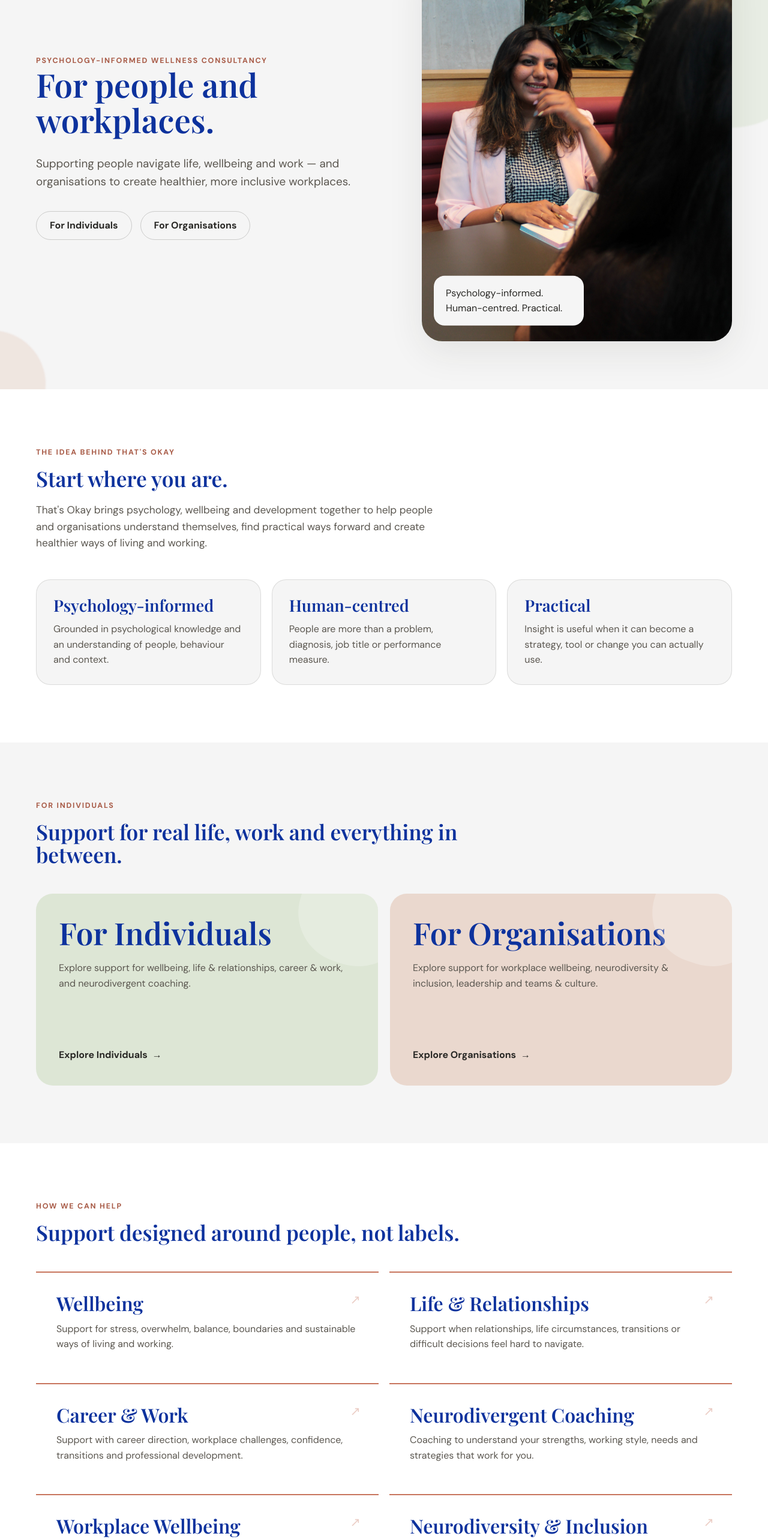
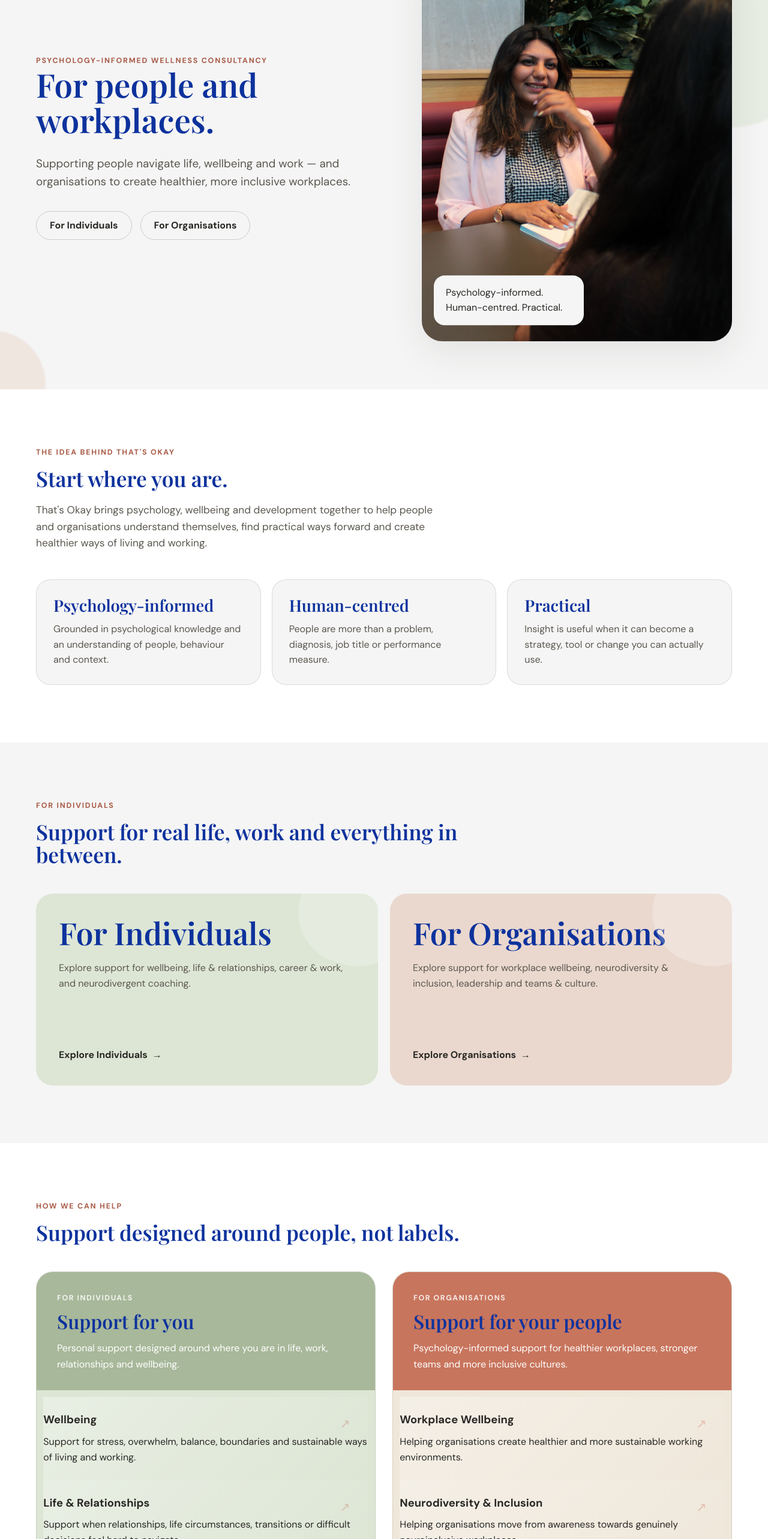
Before and after one commit to mandaliadisha1234/thatsOkay, a Next.js app: page / in a window 1280 px wide. Shown: the part 234-2800 px from the top of the page at 60% size. Built offline with nearby package versions, Linux system fonts and the light colour scheme.

Commit message:
feat: update website content

```diff
--- a/app/about/page.tsx
+++ b/app/about/page.tsx
@@ -58,7 +58,7 @@ export default function About() {
             <div className="container">
               <div className="eyebrow">Our values</div>
               <h2 className="section-title">What Matters to Us</h2>
-              <ul>
+              <ul style={{fontSize:'15px'}}>
                 <br/><li><b>Human First</b> — We put people at the heart of everything we do, creating spaces built on trust, empathy and confidentiality.</li>
                 <br/><li><b>Psychological Wellbeing</b> — We support healthier ways of working and living by fostering psychological safety, resilience and sustainable growth.</li>
                 <br/><li><b>Inclusion & Belonging</b> — We champion workplaces and communities where everyone feels valued, respected, included and able to contribute.</li>
--- a/app/globals.css
+++ b/app/globals.css
@@ -254,21 +254,21 @@ p { margin: 0; }
 
 .pathway p { max-width: 480px; margin-top: 18px; color: #5b5750; }
 
-.service-grid {
+.services-grid {
   display: grid;
   grid-template-columns: repeat(2, 1fr);
   gap: 18px;
   margin-top: 46px;
 }
 
-.service {
+.services {
   padding: 34px;
   border-top: 2px solid var(--terracotta);
 }
 
-.service h3 { font-size: 2rem; }
+.services h3 { font-size: 2rem; }
 
-.service p { margin-top: 12px; color: #5b5750; }
+.services p { margin-top: 12px; color: #5b5750; }
 
 .about-strip {
   background: var(--terracotta);
@@ -850,3 +850,140 @@ p { margin: 0; }
   width: 100%;
   height: auto;
 }
+
+.footer-socials {
+  display: flex;
+  justify-content: center;
+  align-items: center;
+  gap: 18px;
+  margin-bottom: 20px;
+}
+
+.footer-socials a {
+  width: 42px;
+  height: 42px;
+  display: flex;
+  align-items: center;
+  justify-content: center;
+  color: var(--cream);
+  transition: opacity 0.2s ease, transform 0.2s ease;
+}
+
+.footer-socials a:hover {
+  opacity: 0.7;
+  transform: translateY(-3px);
+}
+
+.footer-socials svg {
+  width: 24px;
+  height: 24px;
+  display: block;
+}
+
+.service-grid {
+  display: grid;
+  grid-template-columns: 1fr 1fr;
+  gap: 28px;
+  margin-top: 46px;
+}
+
+.service-group {
+  border-radius: 28px;
+  overflow: hidden;
+  border: 1px solid var(--border);
+  background: var(--white);
+}
+
+.service-group-header {
+  padding: 34px 34px 30px;
+}
+
+.service-group-eyebrow {
+  display: block;
+  margin-bottom: 10px;
+  font-size: 0.78rem;
+  font-weight: 700;
+  letter-spacing: 0.12em;
+  text-transform: uppercase;
+}
+
+.service-group-header h3 {
+  margin: 0 0 12px;
+  font-family: "Playfair Display", Georgia, serif;
+  font-size: 2rem;
+  line-height: 1.15;
+}
+
+.service-group-header p {
+  margin: 0;
+  max-width: 520px;
+  line-height: 1.7;
+}
+
+.service-list {
+  padding: 2%
+}
+
+.service {
+  padding: 24px 0;
+  border-radius: 1px solid var(--border);
+}
+
+.service h4 {
+  margin: 0 0 8px;
+  font-size: 1.15rem;
+}
+
+.service p {
+  margin: 0;
+  line-height: 1.65;
+}
+
+
+/* Individuals */
+.service-group-individuals {
+  background: var(--sage-light);
+}
+
+.service-group-individuals .service-group-header {
+  background: var(--sage);
+}
+
+
+/* Organisations */
+.service-group-organisations {
+  background: var(--cream-2);
+}
+
+.service-group-organisations .service-group-header {
+  background: var(--terracotta);
+}
+
+
+/* Make the header text work on the darker backgrounds */
+.service-group-individuals .service-group-header,
+.service-group-organisations .service-group-header {
+  color: var(--white);
+}
+
+.service-group-individuals .service-group-eyebrow,
+.service-group-organisations .service-group-eyebrow {
+  opacity: 0.85;
+}
+
+
+/* Mobile */
+@media (max-width: 620px) {
+  .service-grid {
+    grid-template-columns: 1fr;
+    gap: 24px;
+  }
+
+  .service-group-header {
+    padding: 28px 24px 26px;
+  }
+
+  .service-list {
+    padding: 0 24px 24px;
+  }
+}
--- a/app/lets-talk/page.tsx
+++ b/app/lets-talk/page.tsx
@@ -51,7 +51,7 @@ export default function LetsTalk() {
           </section>
         </ScrollReveal>
 
-        <ScrollReveal>
+        {/* <ScrollReveal>
           <section className="section brand-section">
             <div className="container">
               <h2 className="section-title">Hear from people we've worked with.</h2>
@@ -59,7 +59,7 @@ export default function LetsTalk() {
               <Link className="btn btn-secondary" href="/testimonials">View testimonials</Link>
             </div>
           </section>
-        </ScrollReveal>
+        </ScrollReveal> */}
       </main>
     </PageShell>
   );
--- a/app/page.tsx
+++ b/app/page.tsx
@@ -2,6 +2,7 @@ import Image from "next/image";
 import Link from "next/link";
 import PageShell from "./components/PageShell";
 import ScrollReveal from "./components/ScrollReveal";
+import { testimonials } from "./testimonials/data";
 
 const individualServices = [
   ["Wellbeing", "Support for stress, overwhelm, balance, boundaries and sustainable ways of living and working."],
@@ -31,8 +32,8 @@ export default function Home() {
                 to create healthier, more inclusive workplaces.
               </p>
               <div className="hero-actions">
-                <Link className="btn btn-secondary" href="#individuals">For Individuals</Link>
-                <Link className="btn btn-secondary" href="#organisations">For Organisations</Link>
+                <Link className="btn btn-secondary" href="/individuals">For Individuals</Link>
+                <Link className="btn btn-secondary" href="/organisations">For Organisations</Link>
               </div>
             </div>
 
@@ -113,18 +114,50 @@ export default function Home() {
             <div className="eyebrow">How we can help</div>
             <h2 className="section-title">Support designed around people, not labels.</h2>
             <div className="service-grid">
+
+            {/* INDIVIDUALS */}
+            <div className="service-group service-group-individuals">
+              <div className="service-group-header">
+                <span className="service-group-eyebrow">For individuals</span>
+                <h3>Support for you</h3>
+                <p>
+                  Personal support designed around where you are in life, work,
+                  relationships and wellbeing.
+                </p>
+              </div>
+
+              <div className="service-list">
                 {individualServices.map(([title, body]) => (
                   <article className="service" key={title}>
-                  <h3>{title}</h3>
+                    <h4>{title}</h4>
                     <p>{body}</p>
                   </article>
                 ))}
+              </div>
+            </div>
+
+
+            {/* ORGANISATIONS */}
+            <div className="service-group service-group-organisations">
+              <div className="service-group-header">
+                <span className="service-group-eyebrow">For organisations</span>
+                <h3>Support for your people</h3>
+                <p>
+                  Psychology-informed support for healthier workplaces, stronger
+                  teams and more inclusive cultures.
+                </p>
+              </div>
+
+              <div className="service-list">
                 {organisationServices.map(([title, body]) => (
                   <article className="service" key={title}>
-                  <h3>{title}</h3>
+                    <h4>{title}</h4>
                     <p>{body}</p>
                   </article>
                 ))}
+              </div>
+            </div>
+
           </div>
           </div>
         </section>
@@ -190,12 +223,13 @@ export default function Home() {
         <ScrollReveal>
 <section className="section resources" id="resources">
           <div className="container">
-            <div className="eyebrow">Resources</div>
-            <h2 className="section-title">Resources to help you navigate life, work and wellbeing.</h2>
-            <p className="section-copy">
+            <div className="eyebrow">Testimonials</div>
+            <h2 className="section-title">Our Client Experiences</h2>
+            {/* <p className="section-copy">
               Articles, guides, events and practical tools will grow here over time.
-            </p>
-            <div className="three-grid">
+            </p> */}
+            <p className="hero-sub">Hear from the people and organisations we’ve supported as they share their experiences of working with That’s Okay.</p>
+            {/* <div className="three-grid">
               {["Articles", "Events & Workshops"].map((title) => (
                 <article className="resource-card" key={title}>
                   <div className={`resource-image ${title === "Articles" ? "resource-articles" : "resource-events"}`} />
@@ -205,7 +239,30 @@ export default function Home() {
                   </div>
                 </article>
               ))}
+            </div> */}
+             <ScrollReveal>
+              <section className="section">
+                <div className="container">
+                  {testimonials.length ? (
+                    <div className="testimonial-grid">
+                      {testimonials.map((item, index) => (
+                        <blockquote className="testimonial-card" key={`${item.name}-${index}`}>
+                          <div className="testimonial-mark">“</div>
+                          <p>{item.quote}</p>
+                          <footer><strong>{item.name}</strong>{item.context && <span>{item.context}</span>}</footer>
+                        </blockquote>
+                      ))}
                     </div>
+                  ) : (
+                    <div className="empty-testimonials">
+                      <div className="eyebrow">Coming soon</div>
+                      <h2>The first testimonials will appear here soon.</h2>
+                      <p>We're building this collection carefully, with permission from the people who choose to share their experiences.</p>
+                    </div>
+                  )}
+                </div>
+              </section>
+            </ScrollReveal>
           </div>
         </section>
 </ScrollReveal>
```
Also changed, not shown: app/about/disha/page.tsx (+10 -4 lines), app/components/Footer.tsx (+52 -4 lines), package.json (+7 -0 lines), 1 other file (tests, documents, lock files or other folders). Lines whose indentation alone changed are shown as unchanged.
